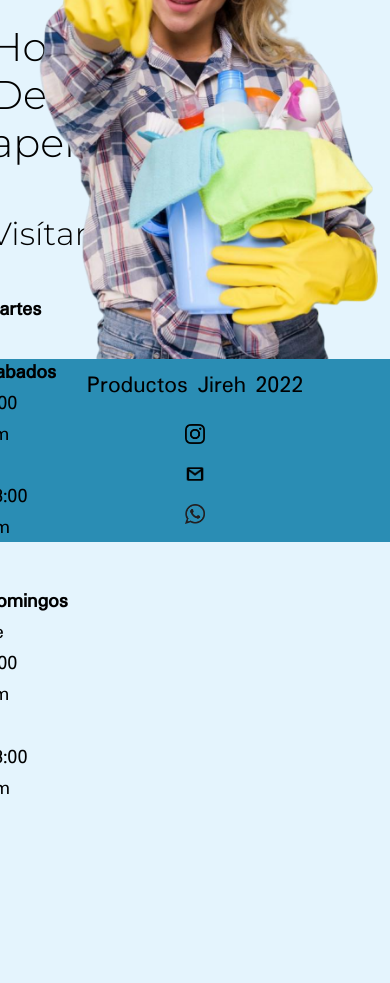
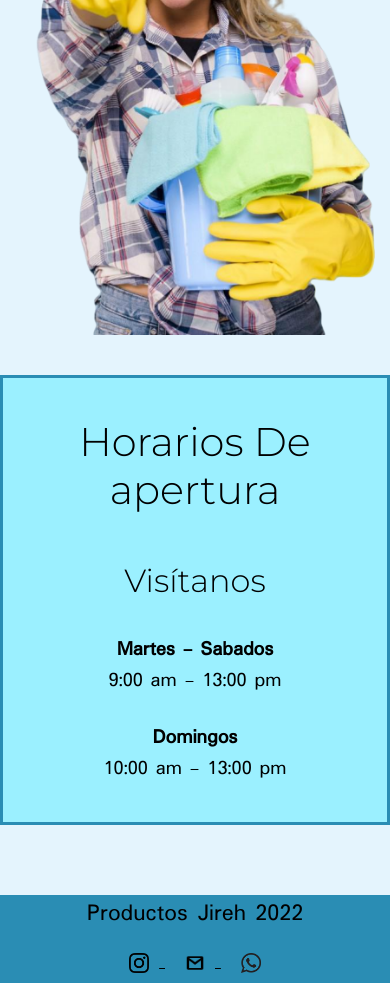
Before and after one commit to MCandia12/PreEntrega3-Candia, a plain HTML site: page index.html in a window 390 px wide. Shown: the part 910-1893 px from the top of the page. Before the commit the page ends 1727 px from the top, so only its background shows below. Drawn offline with nearby package versions, Linux system fonts and the light colour scheme.

Commit message:
Inicio Responsive

```diff
--- a/index.html
+++ b/index.html
@@ -95,25 +95,35 @@
 
             <div class="carousel-indicators">
                 <button type="button" data-bs-target="#carouselExampleIndicators" data-bs-slide-to="0" class="active" aria-current="true" aria-label="Slide 1"></button>
+
                 <button type="button" data-bs-target="#carouselExampleIndicators" data-bs-slide-to="1" aria-label="Slide 2"></button>
+
                 <button type="button" data-bs-target="#carouselExampleIndicators" data-bs-slide-to="2" aria-label="Slide 3"></button>
+
             </div>
 
             <div class="carousel-inner">
 
                 <div class="carousel-item active">
+
                     <img src="./assets/img/slader1.jpg" class="d-block w-100" alt="...">
+
                 </div>
 
                 <div class="carousel-item">
+
                     <img src="./assets/img/slader2.jpg" class="d-block w-100" alt="...">
+
                 </div>
 
                 <div class="carousel-item">
+
                     <img src="./assets/img/slader3.jpg" class="d-block w-100" alt="...">
+
                 </div>
 
-                </div>
+                <div>
+
                     <button class="carousel-control-prev" type="button" data-bs-target="#carouselExampleIndicators" data-bs-slide="prev">
                         <span class="carousel-control-prev-icon" aria-hidden="true"></span>
                         <span class="visually-hidden">Previous</span>
@@ -151,11 +161,13 @@
                 </h2>
 
                 <p class="dias">
-                    <strong> Martes - Sabados </strong> 9:00 am - 13:00 pm
+                    <strong> Martes - Sabados </strong><br>
+                    9:00 am - 13:00 pm
                 </p>
 
                 <p class="dias">
-                    <strong> Domingos </strong> de 9:00 am - 13:00 pm
+                    <strong> Domingos </strong><br>
+                     10:00 am - 13:00 pm
                 </p>
 
             </div>
@@ -166,42 +178,24 @@
 
     <footer>
 
-        <div class="container-fluid redes">
-
-            <div class="row p-2">
-
-                <div class="col-lg-3 col-md-12 col-xs-12">
-
         <p class="h2">
             Productos Jireh 2022
         </p>
 
-                </div>
-
-                <div class="col-lg-3 col-md-12 col-xs-12">
+        <div class="redes">
 
             <a href="https://www.instagram.com/pdjireh/?hl=en" target="_blank">
             <img src="./assets/img/instagram-logo.png" width="50px" alt="Cuadradito de Instagram">
             </a>
 
-                </div>
-
-                <div class="col-lg-3 col-md-12 col-xs-12">
-
             <a href="https://mail.google.com/mail/u/0/?tab=rm&ogbl#inbox?compose=jrjtXLFVCCTFMlMfqvjdPMNRRZBJFwkxVQpgznXLqxlskkPVTKhLFMQXDxJnFTgCJfCBsbCN" target="_blank">
             <img src="./assets/img/gmail-logo.png" width="50px" alt="Cuadradito de Gmail">
             </a>
-
-                </div>
-
-                <div class="col-lg-3 col-md-12 col-xs-12">
 
             <a href="https://wa.me/5491125137543" target="_blank">
             <img src="./assets/img/whatsapp-logo.png" width="50px" alt="Cuadradito de whatsapp">
             </a>
 
-                </div>
-            </div>
         </div>
 
     </footer>
--- a/style/estilo.css
+++ b/style/estilo.css
@@ -120,12 +120,13 @@ nav{
     border: solid 3px #2a8db4;
     background-color: #9bf0ff;
     text-align: center;
-    margin-top: 150px;
-    width: 700px;
-    height: 300px;
+    margin-top: 40px;
+    width: 600px;
+    height: 450px;
 }
 
 .horarios .cuadro .titulohorario{
+    margin-top: 50px;
     font-size: 2.5rem;
 }
 
@@ -135,17 +136,15 @@ nav{
 
 .horarios .cuadro .infohorario .dias{
     font-size: 1.3rem;
-    padding: 13px;
 }
 
 footer{
     display: flex;
     flex-direction: row;
-    text-align: center;
+    justify-content: space-between;
     align-items: center;
     background-color: #2a8db4;
     height: 100%;
-    align-items: flex-end;
 }
 
 .autor p{
@@ -396,3 +395,65 @@ input, textarea{
 .btn{
     background-color: #66bde6;
 }
+
+/* Vista Mobile del Header y Footer */
+
+@media screen and (max-width: 576px){
+    header{
+        flex-direction: column;
+    }
+
+    footer{
+        flex-direction: column;
+    }
+}
+
+/* Vista mobile del inicio*/
+
+@media screen and (max-width: 992px){
+    .horarios{
+        margin-top: 60px;
+        flex-wrap: wrap;
+    }
+
+    .imagen-horario{
+        margin-top: 10px;
+    }
+
+    .cuadro{
+        display: flex;
+        flex-direction: column;
+        width: 80%;
+        height: 600px;
+        margin-bottom: 70px;
+    }
+
+    .infohorario{
+        display: flex;
+        flex-direction: column;
+        margin-bottom: 60px;
+    }
+
+    .horarios .cuadro .titulohorario{
+        margin-top: 20px;
+    }
+}
+
+
+
+
+
+
+
+
+
+.ubicacion{
+    display: flex;
+    justify-content: center;
+    margin-bottom: 50px;
+}
+
+.ubicacion iframe{
+    justify-content: center;
+    width: 50%;
+}
```
Lines whose indentation alone changed are shown as unchanged.
